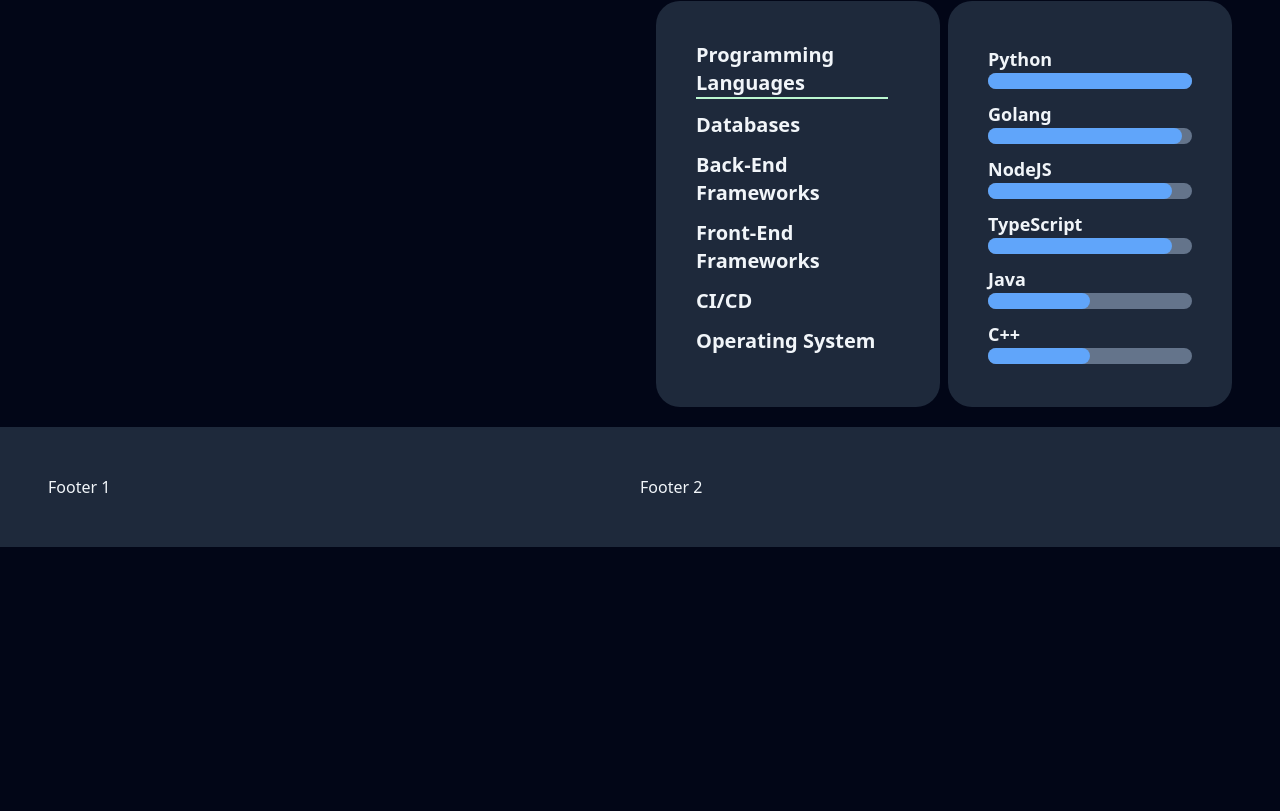
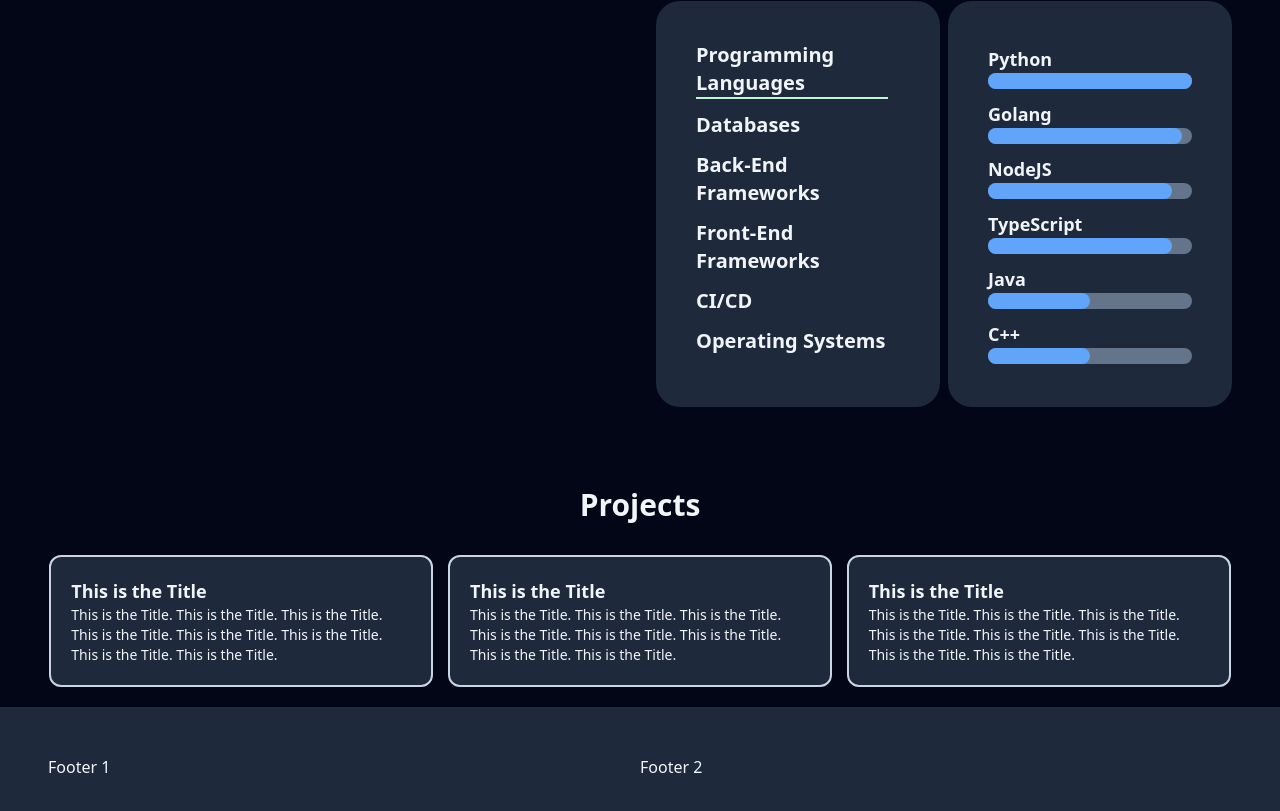
Before and after one commit to lwinmgmg/portfolio, a Next.js app: page / in a window 1280 px wide. Shown: the part 1011-1822 px from the top of the page. Before the commit the page ends 1558 px from the top, so only its background shows below. Built offline with nearby package versions, Linux system fonts and the light colour scheme.

Commit message:
Added project section

```diff
--- a/app/page.tsx
+++ b/app/page.tsx
@@ -1,12 +1,14 @@
 import AboutSection from "./ui/sections/AboutSection";
 import HeroSession from "./ui/sections/HeroSection";
+import ProjectSection from "./ui/sections/ProjectSection";
 
 export default function Home() {
   return (
     <main className="w-full flex flex-col">
-      <div className="container mx-auto mt-20 px-12 py-5">
+      <div className="container mx-auto mt-20 px-12 py-5 space-y-20">
         <HeroSession />
         <AboutSection />
+        <ProjectSection />
       </div>
     </main>
   );
--- a/app/ui/components/about/Experience.tsx
+++ b/app/ui/components/about/Experience.tsx
@@ -12,14 +12,14 @@
             />
             <ExperienceItem
             name="System and Network Engineer"
-            title="T3K Technology Co., LTD"
+            title="T3K Technology Co., Ltd"
             location="Yangon, Myanmar"
             startDate={new Date("2020/06/01")}
             endDate={new Date("2020/12/30")}
             />
             <ExperienceItem
-            name="Software Engineer Engineer"
-            title="Frontiir Co., LTD"
+            name="Software Engineer"
+            title="Frontiir Co., Ltd"
             location="Yangon, Myanmar"
             startDate={new Date("2021/01/18")}
             endDate={new Date("2024/03/18")}
--- a/app/ui/components/about/Skills.tsx
+++ b/app/ui/components/about/Skills.tsx
@@ -44,7 +44,7 @@
             ["Kubernetes", 75],
             ["Jenkin", 75],
         ]],
-        ["Operating System", [
+        ["Operating Systems", [
             ["Linux", 100],
             ["Window", 75],
             ["Mac", 50]
--- /dev/null
+++ b/app/ui/components/projects/Project.tsx
@@ -0,0 +1,8 @@
+export default function Project(){
+    return (
+        <div className="max-w-sm border-2 rounded-xl border-slate-600 dark:border-slate-300 bg-slate-100 dark:bg-slate-800 p-5">
+            <h3 className="text-lg font-semibold">This is the Title</h3>
+            <p className="text-sm">This is the Title. This is the Title. This is the Title. This is the Title. This is the Title. This is the Title. This is the Title. This is the Title.</p>
+        </div>
+    );
+}
--- a/app/ui/sections/AboutSection.tsx
+++ b/app/ui/sections/AboutSection.tsx
@@ -4,7 +4,7 @@
 
 export default function AboutSection() {
   return (
-    <section id="about" className="pt-20">
+    <section id="about" className="">
         <div className="lg:grid lg:grid-cols-2 gap-8">
             <div>
                 <Image src="/images/about_me.png" height={500} width={500} alt="About Image" />
--- a/app/ui/sections/Footer.tsx
+++ b/app/ui/sections/Footer.tsx
@@ -1,6 +1,6 @@
 export default function Footer(){
     return (
-        <footer className="w-full bg-slate-800">
+        <footer className="w-full bg-slate-200 dark:bg-slate-800">
             <div className="container grid grid-cols-1 lg:grid-cols-2 p-12 mx-auto">
                 <div className="first">Footer 1</div>
                 <div className="second">Footer 2</div>
--- /dev/null
+++ b/app/ui/sections/ProjectSection.tsx
@@ -0,0 +1,14 @@
+import Project from "../components/projects/Project";
+
+export default function ProjectSection(){
+    return (
+        <section id="projects">
+            <h2 className="text-3xl text-center font-bold">Projects</h2>
+            <div className="grid grid-cols-1 md:grid-cols-2 lg:grid-cols-3 gap-3 justify-items-center mt-8">
+                <Project />
+                <Project />
+                <Project />
+            </div>
+        </section>
+    );
+}
```
